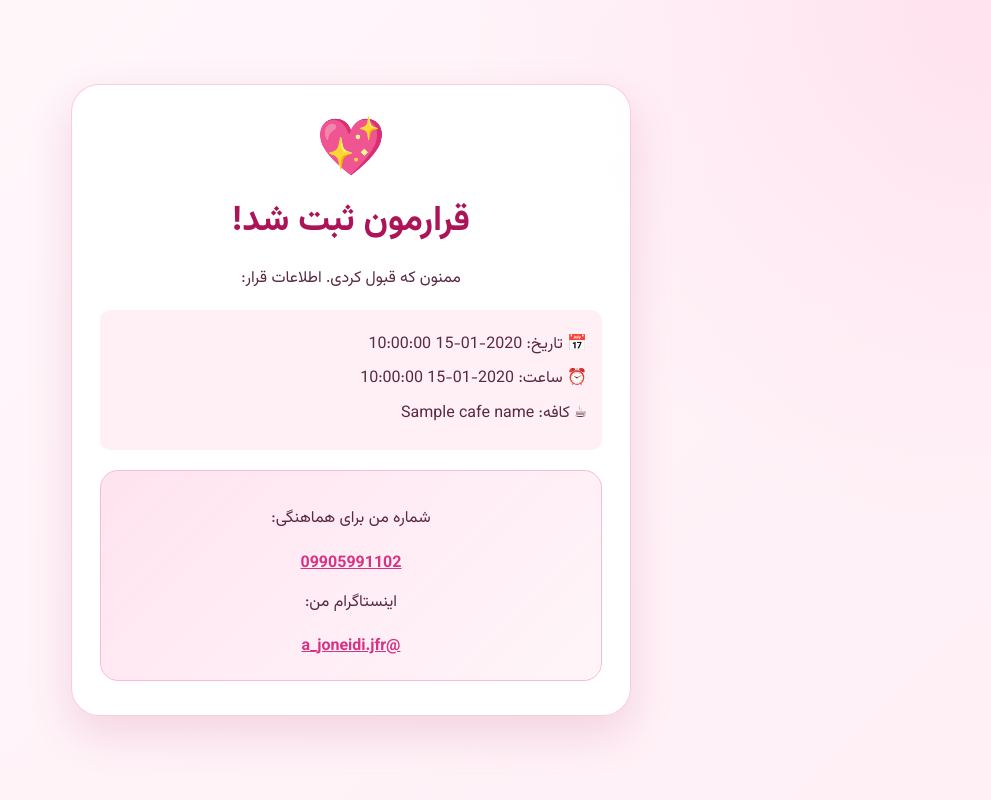
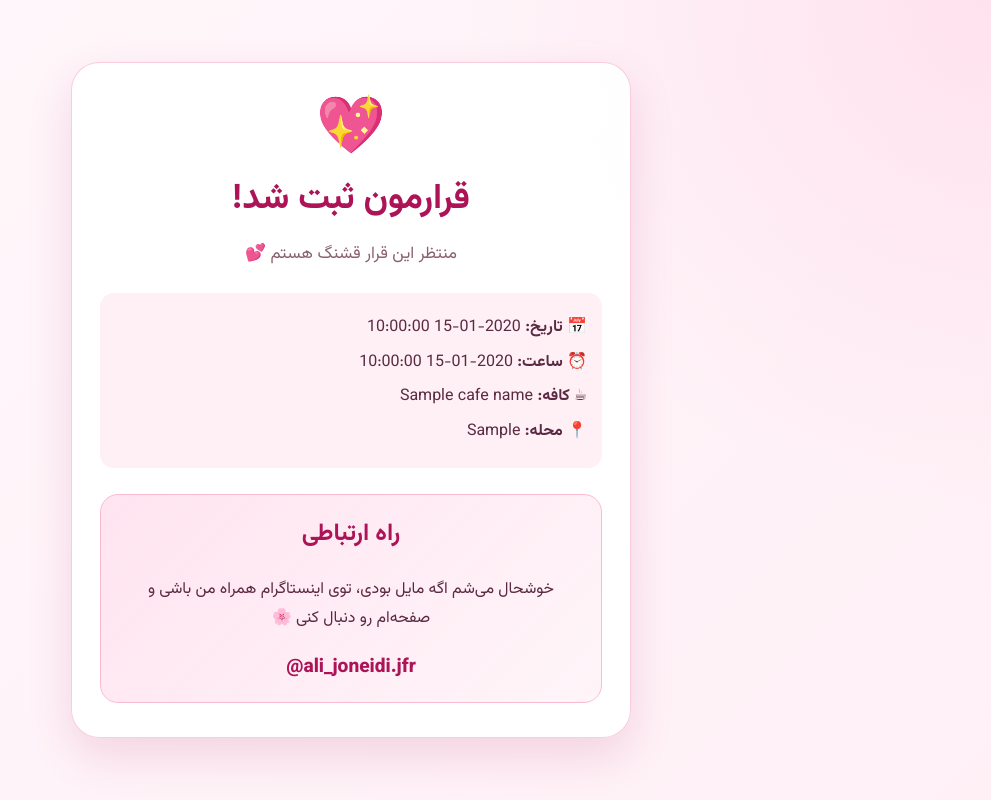
Before and after one commit to alijoneidijfr/DATE-1, a Flask app: template templates/thanks.html in a window 1280 px wide. Shown: the whole page, without its empty margins (289-1280 px from the left). Run offline with Flask 3, Linux system fonts and the light colour scheme; the template is opened without the code that fills it: most values are stand-ins (such as "Sample title", 1, 10 or a date in 2020).

Commit message:
Update thanks.html

```diff
--- a/templates/thanks.html
+++ b/templates/thanks.html
@@ -1,21 +1,27 @@
 {% extends "base.html" %}
+
+{% block title %}قرارمون ثبت شد{% endblock %}
+
 {% block content %}
 <div class="hero">
     <div class="card romantic-card">
         <div class="heart">💖</div>
         <h1>قرارمون ثبت شد!</h1>
-        <p>ممنون که قبول کردی. اطلاعات قرار:</p>
-        <div class="info-box" style="text-align: right; background: #fff0f5; padding: 15px; border-radius: 10px;">
-            <p>📅 تاریخ: {{ date }}</p>
-            <p>⏰ ساعت: {{ time }}</p>
-            {% if cafe_name %}<p>☕ کافه: {{ cafe_name }}</p>{% endif %}
+        <p class="subtitle">منتظر این قرار قشنگ هستم 💕</p>
+
+        <div class="info-box">
+            <p>📅 <strong>تاریخ:</strong> {{ date }}</p>
+            <p>⏰ <strong>ساعت:</strong> {{ time }}</p>
+            {% if cafe_name %}<p>☕ <strong>کافه:</strong> {{ cafe_name }}</p>{% endif %}
+            {% if cafe_area %}<p>📍 <strong>محله:</strong> {{ cafe_area }}</p>{% endif %}
         </div>
 
-        <div class="contact-box" style="margin-top: 20px;">
-            <p>شماره من برای هماهنگی:</p>
-            <a href="tel:+989905991102" style="font-weight: bold; color: #d63384;">09905991102</a>
-            <p style="margin-top: 10px;">اینستاگرام من:</p>
-            <a href="https://www.instagram.com/a_joneidi.jfr/" target="_blank" style="color: #d63384; font-weight: bold;">@a_joneidi.jfr</a>
+        <div class="contact-box">
+            <h2>راه ارتباطی</h2>
+            <p>خوشحال می‌شم اگه مایل بودی، توی اینستاگرام همراه من باشی و صفحه‌ام رو دنبال کنی 🌸</p>
+            <a class="instagram-link" href="https://www.instagram.com/ali_joneidi.jfr/" target="_blank">
+                @ali_joneidi.jfr
+            </a>
         </div>
     </div>
 </div>
```
